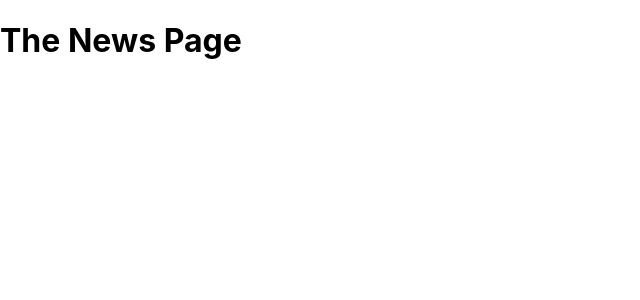
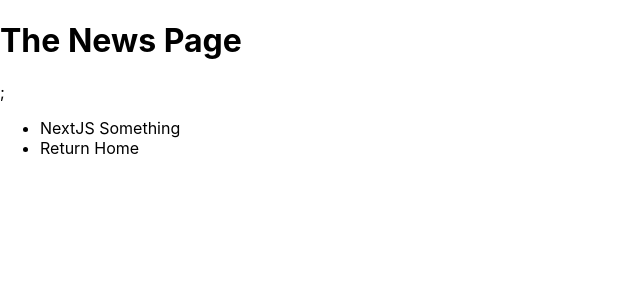
Before and after one commit to Opdata/nextjs-playground, a Next.js app: page /news in a window 1280 px wide. Shown: the top 300 px of the page, without its empty margins (0-640 px from the left). Built offline with nearby package versions, Linux system fonts and the light colour scheme.

Commit message:
Page Link Test

```diff
--- a/pages/news/index.js
+++ b/pages/news/index.js
@@ -1,7 +1,23 @@
 //  /news
 
+import Link from 'next/link';
+
 function newsPage() {
-  return <h1>The News Page</h1>;
+  // Link는 앵커 태그를 렌더하지만 클릭시 브라우저의 새 HTML 요청을 막고 로드된 컴포넌트를 로드하고 URL을 바꿈, 마치 페이지를 바꾼 것 처럼
+
+  return (
+    <>
+      <h1>The News Page</h1>;
+      <ul>
+        <li>
+          <Link href="/news/Something">NextJS Something</Link>
+        </li>
+        <li>
+          <Link href="/">Return Home</Link>
+        </li>
+      </ul>
+    </>
+  );
 }
 
 export default newsPage;
```
